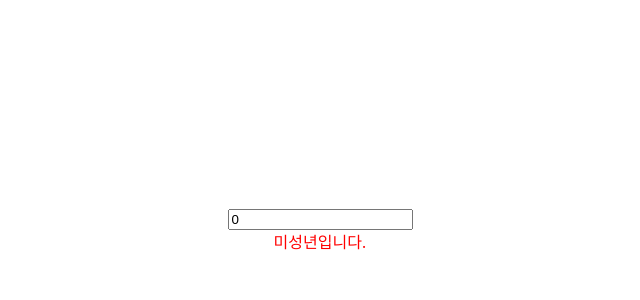
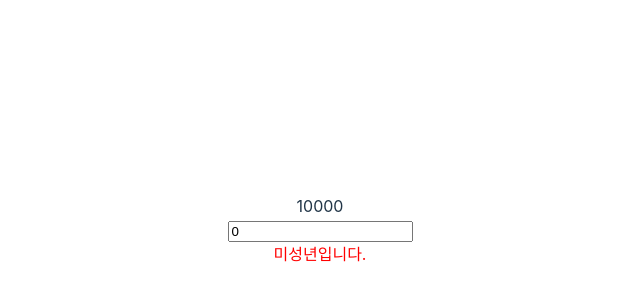
Before and after one commit to 5th-asac/react-tutoral, a React (Vite) app: page / in a window 1280 px wide. Shown: the part 170-470 px from the top of the page, without its empty margins (320-960 px from the left). Built offline with nearby package versions, Linux system fonts and the light colour scheme.

Commit message:
실습 5. SetState 는 동기적이 아닌 비동기적으로 동작

```diff
--- a/src/App.jsx
+++ b/src/App.jsx
@@ -1,33 +1,28 @@
 import { useState } from 'react'
 import './App.css'
+
+const NON_ADAULT_FEE = 10000
+const ADAULT_FEE = 15000
 
 function App() {
   const [age, setAge] = useState(0)
   const [valid, setValid] = useState(false)
+  const [entrance, setEntrance] = useState(NON_ADAULT_FEE)
 
   return (
     <>
+      <div>{entrance}</div>
       <input
         type='number'
         value={age}
         onChange={(e) => {
-          // console.log(e.target.value)
           const changed = e.target.value
-          // 1. 비축약 버전
-          // setAge(changed)
-          // if (changed >= 19) {
-          //   setValid(true)
-          // } else {
-          //   setValid(false)
-          // }
-          // 2. 축약 버전
           setAge(changed)
           setValid(changed >= 19)
+          // 여러분들이 각자 한번 풀어보세요.
+          setEntrance(valid ? ADAULT_FEE : NON_ADAULT_FEE)
         }}
       />
-      {/* 1. 단일 컴포넌트 내 표기할 값 변경 */}
-      {/* <div>{valid && '성년입니다.'}</div> */}
-      {/* 2. 상태값에 따라 다른 컴포넌트 노출 (삼항연산자) */}
       {valid ? <div>성년입니다.</div> : <div style={{ color: 'red' }}>미성년입니다.</div>}
     </>
   )
```
